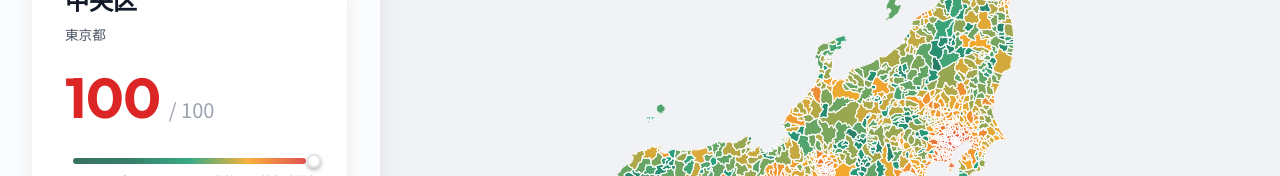
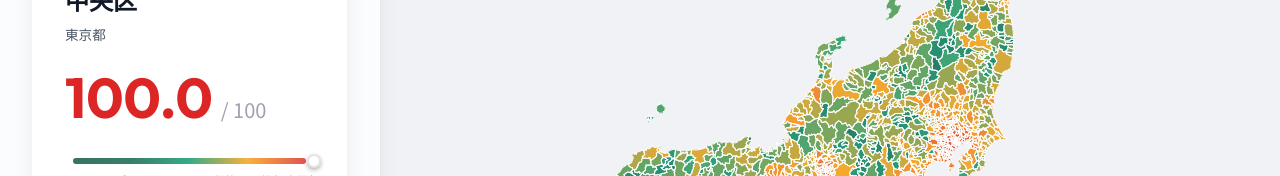
Before and after one commit to snp-model/urbanity-map, a React (Vite) app in the folder frontend/: page / in a window 1280 px wide. Shown: the part 391-567 px from the top of the page. Built offline with nearby package versions, Linux system fonts and the light colour scheme; no server answers.

Commit message:
refactor: update main application component structure and initialization

```diff
--- a/frontend/src/App.tsx
+++ b/frontend/src/App.tsx
@@ -609,7 +609,7 @@ function App() {
                   className="score-display__value"
                   style={{ color: getScoreColor(getDisplayScore(selectedRegion)) }}
                 >
-                  {getDisplayScore(selectedRegion)}
+                  {getDisplayScore(selectedRegion).toFixed(1)}
                 </span>
                 <span className="score-display__max">/ 100</span>
               </div>
```
